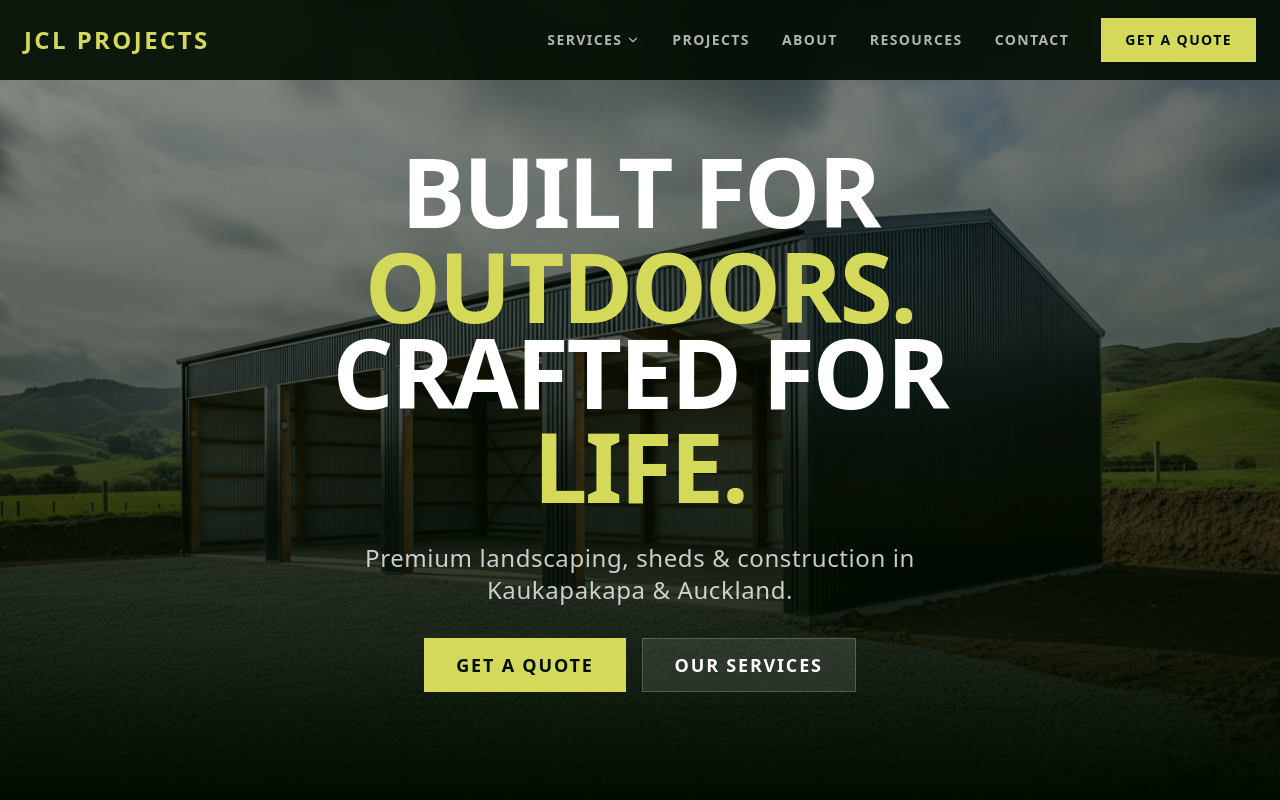
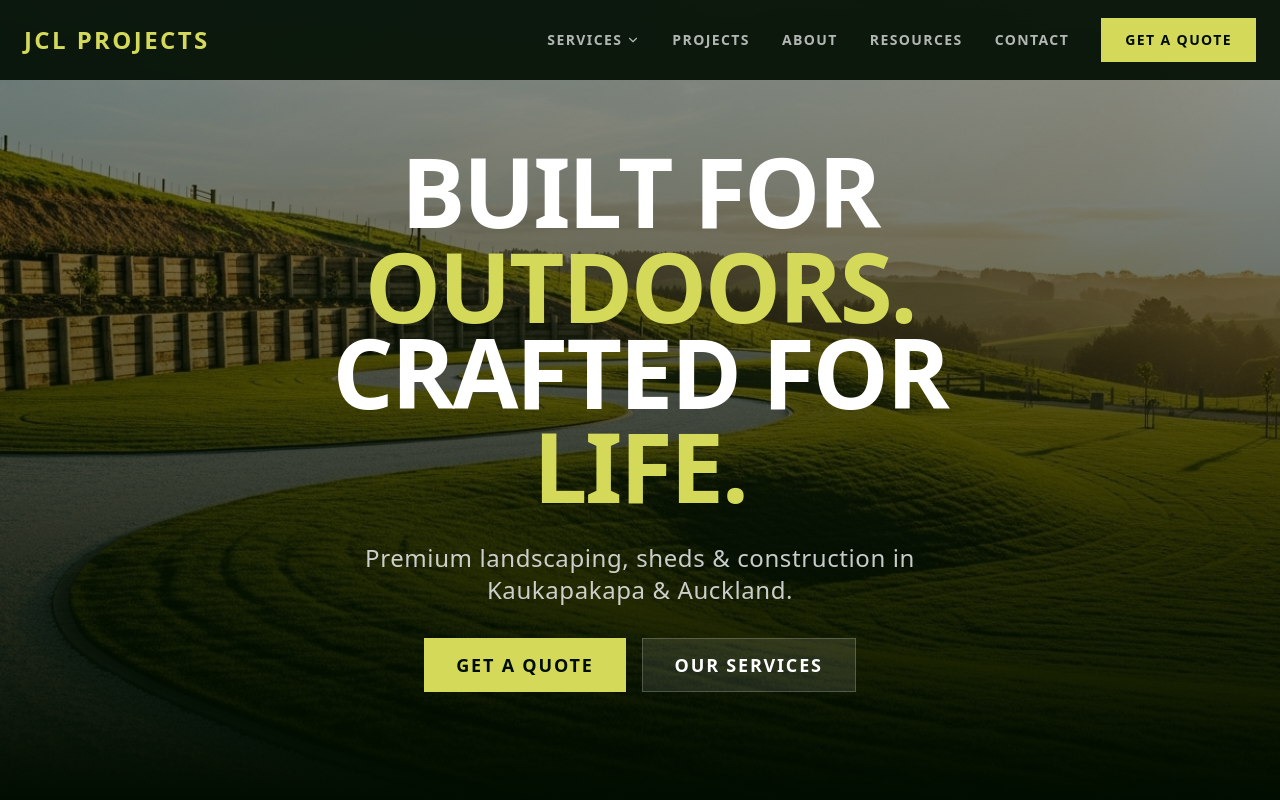
Before and after one commit to AltusSnyman/jcl2, a Next.js app: page / in a window 1280 px wide. Shown: the top 800 px of the page. Built offline with nearby package versions, Linux system fonts and the light colour scheme.

Commit message:
fix: replace shed hero with comprehensive landscaping hero image

```diff
--- a/src/components/Hero.tsx
+++ b/src/components/Hero.tsx
@@ -10,7 +10,7 @@
             {/* Background Image — LCP element: priority + explicit sizes */}
             <div className="absolute inset-0 z-0">
                 <Image
-                    src="/images/hero-bg-new.jpg"
+                    src="/images/hero-bg-landscape.jpg"
                     alt="JCL Projects retaining wall earthworks construction in North West Auckland"
                     fill
                     priority
```
Also changed, not shown: public/images/hero-bg-landscape.jpg (added).
